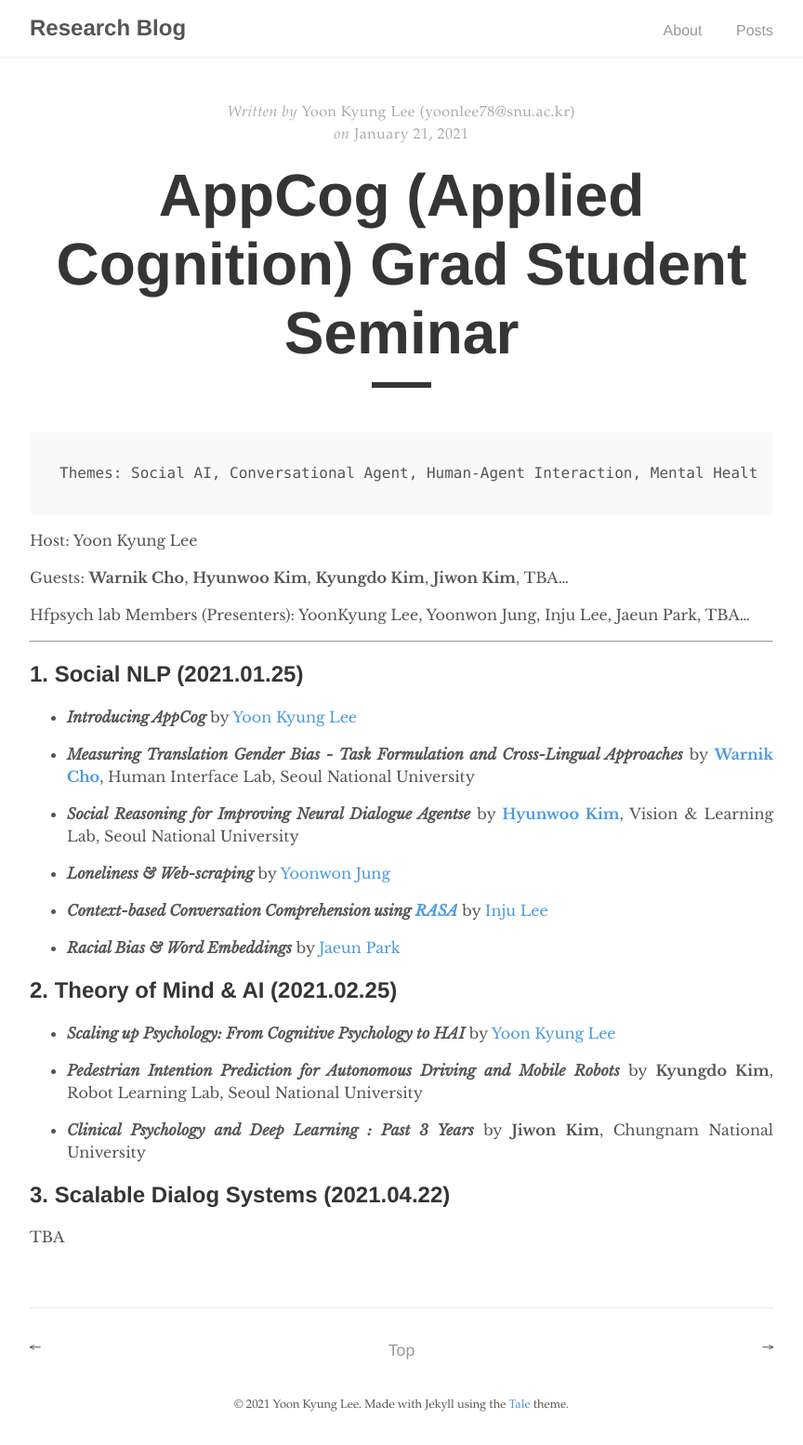
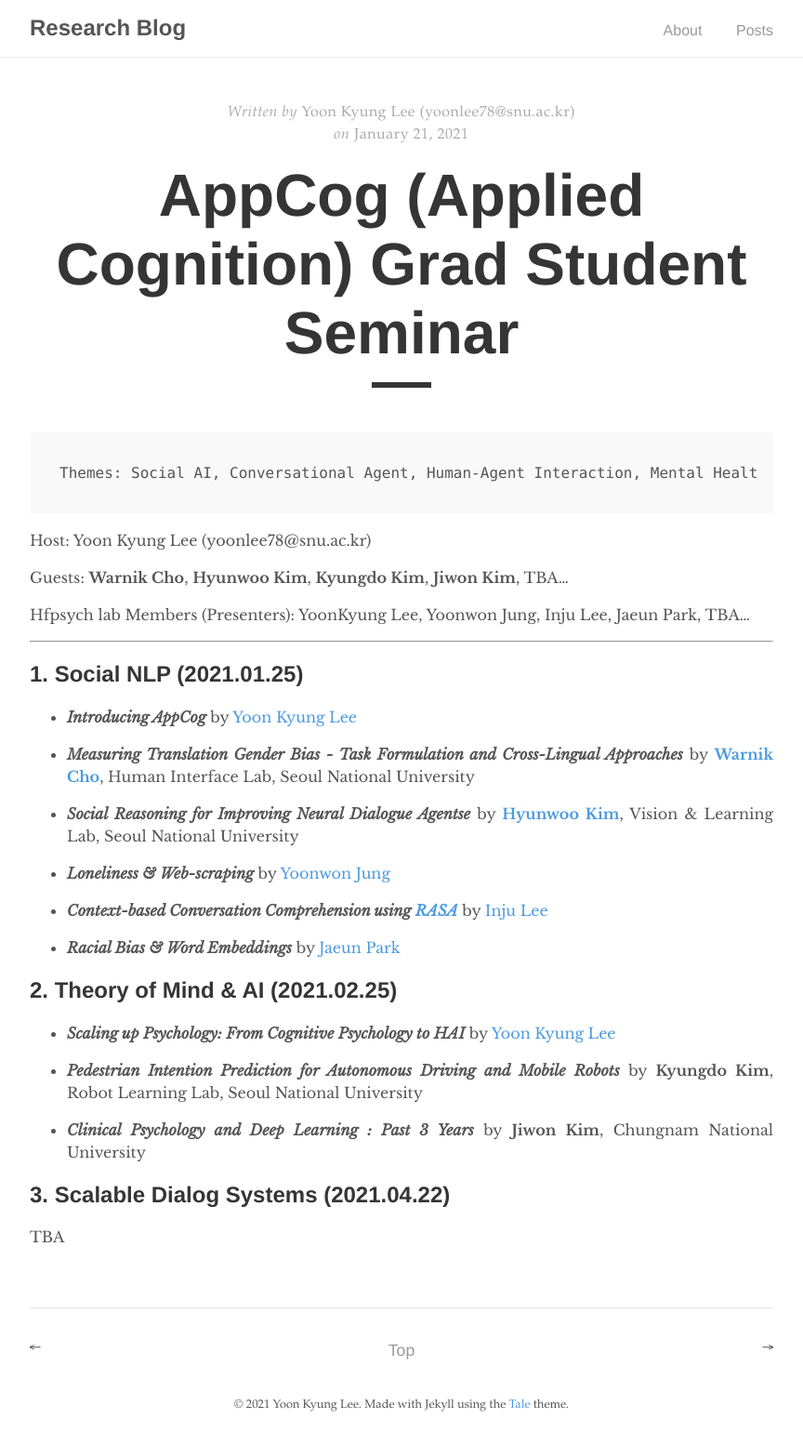
Before and after one commit to humanfactorspsych/blog, a Jekyll site: the page built from _posts/2021-01-21-appcog.md, in a window 1280 px wide. Shown: the whole page at 93% size, without its empty margins (208-1072 px from the left). Built offline with Jekyll 4.4.1, drawn with Linux system fonts in a browser that asks for light colours.

Commit message:
Update 2021-01-21-appcog.md

```diff
--- a/_posts/2021-01-21-appcog.md
+++ b/_posts/2021-01-21-appcog.md
@@ -6,7 +6,7 @@ author: "Yoon Kyung Lee (yoonlee78@snu.ac.kr)"
 
     Themes: Social AI, Conversational Agent, Human-Agent Interaction, Mental Health, (to be updated)
 
-Host: Yoon Kyung Lee <br>
+Host: Yoon Kyung Lee (yoonlee78@snu.ac.kr) <br>
 
 Guests: **Warnik Cho**, **Hyunwoo Kim**, **Kyungdo Kim**, **Jiwon Kim**, TBA... <br>
 
```
